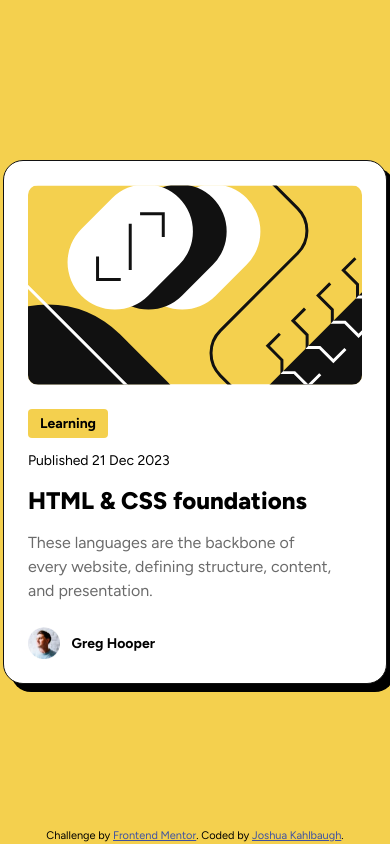
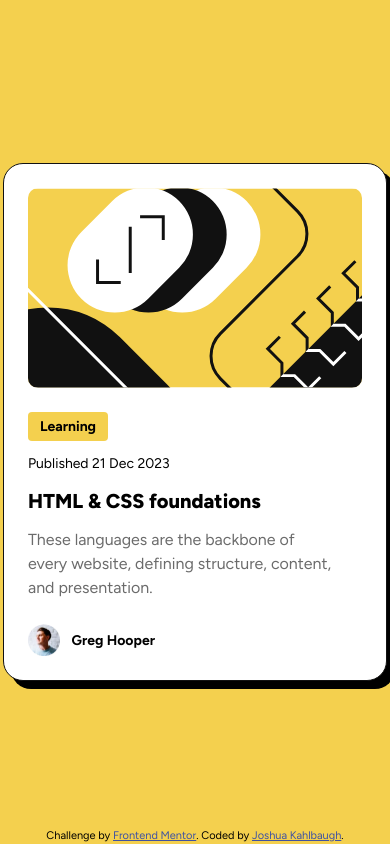
Before and after one commit to Joshk7/blog-preview-card, a plain HTML site: page index.html in a window 390 px wide. Drawn offline with Linux system fonts and the light colour scheme.

Commit message:
small change to h1 font size for mobile devices

```diff
--- a/style.css
+++ b/style.css
@@ -123,7 +123,7 @@ main {
 }
 
 .title {
-    font-size: 1.5rem;
+    font-size: clamp(1.25rem, 1.162rem + 0.376vw, 1.5rem);
     line-height: 1.5;
     font-weight: 800;
     letter-spacing: 0;
```
